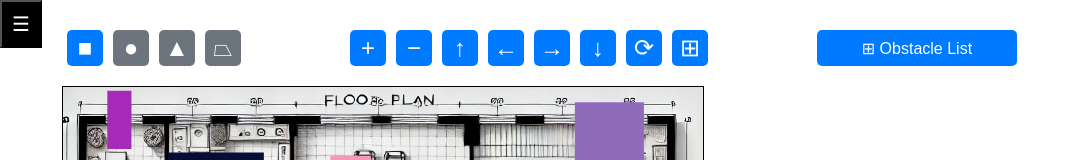
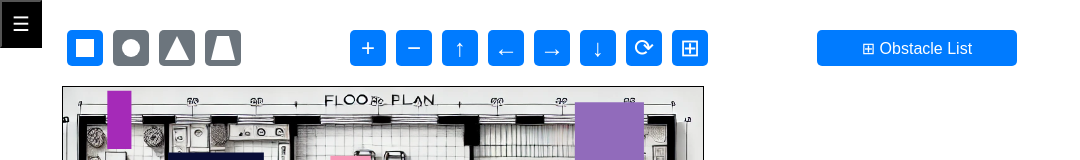
Before and after one commit to wei30172/angular-v9-template, an Angular app: page /konva-obstacle in a window 1280 px wide. Shown: the top 160 px of the page, without its empty margins (0-1080 px from the left). Built offline with nearby package versions, Linux system fonts and the light colour scheme.

Commit message:
create shape control symbols using styles

```diff
--- a/src/app/components/shape-controls/shape-controls.component.html
+++ b/src/app/components/shape-controls/shape-controls.component.html
@@ -5,6 +5,6 @@
     (click)="selectShape(shape.name)"
     [ngClass]="{ selected: selectedShape === shape.name }"
   >
-    {{ shape.symbol }}
+    <div class="shape" [ngClass]="shape.shapeClass"></div>
   </button>
 </div>
--- a/src/app/components/shape-controls/shape-controls.component.scss
+++ b/src/app/components/shape-controls/shape-controls.component.scss
@@ -7,10 +7,11 @@
     width: 36px;
     height: 36px;
     margin: 0 5px;
-    font-size: 24px;
     border: none;
     background-color: #6c757d;
-    color: white;
+    display: flex;
+    align-items: center;
+    justify-content: center;
     cursor: pointer;
     border-radius: 5px;
     transition: background-color 0.3s ease;
@@ -22,5 +23,36 @@
     &.selected {
       background-color: #007bff;
     }
+
+    .shape {
+      width: 18px;
+      height: 18px;
+      position: relative;
+
+      &.rectangle {
+        background-color: white;
+      }
+
+      &.ellipse {
+        background-color: white;
+        border-radius: 50%;
+      }
+
+      &.triangle {
+        width: 0;
+        height: 0;
+        border-left: 12px solid transparent;
+        border-right: 12px solid transparent;
+        border-bottom: 24px solid white;
+      }
+
+      &.trapezoid {
+        width: 40px;
+        height: 0;
+        border-bottom: 24px solid white;
+        border-left: 6px solid transparent;
+        border-right: 6px solid transparent;
+      }
+    }
   }
 }
--- a/src/app/components/shape-controls/shape-controls.component.ts
+++ b/src/app/components/shape-controls/shape-controls.component.ts
@@ -10,10 +10,10 @@ export class ShapeControlsComponent {
   @Output() shapeSelected = new EventEmitter<string>();
 
   shapes = [
-    { name: 'rectangle', symbol: '■' },
-    { name: 'circle', symbol: '●' },
-    { name: 'triangle', symbol: '▲' },
-    { name: 'trapezoid', symbol: '⏢' }
+    { name: 'rectangle', shapeClass: 'rectangle' },
+    { name: 'circle', shapeClass: 'ellipse' },
+    { name: 'triangle', shapeClass: 'triangle' },
+    { name: 'trapezoid', shapeClass: 'trapezoid' }
   ];
 
   selectShape(shape: string) {
```
